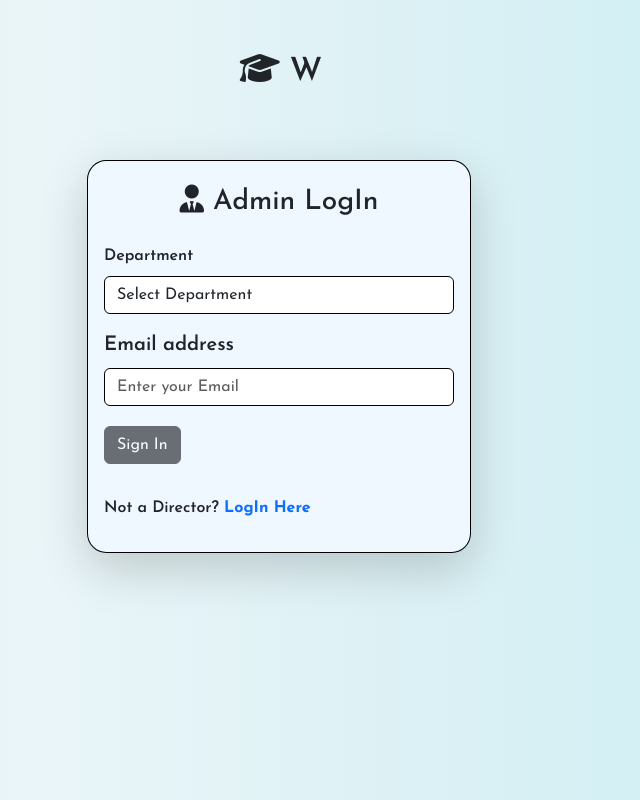
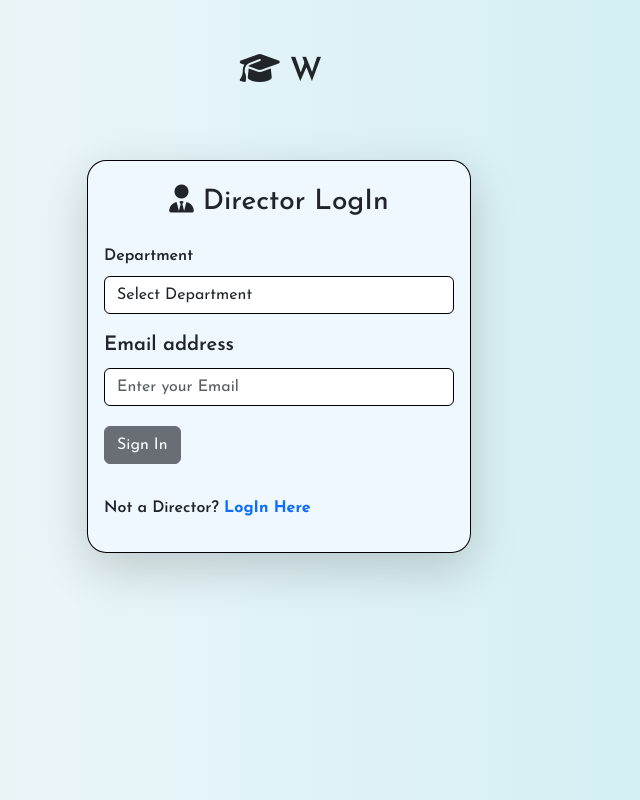
Before and after one commit to Nayon-s/Course-Management-System, a React (Create React App) app: page /admin/login in a window 1280 px wide. Shown: the whole page, without its empty margins (361-1001 px from the left). Built offline with nearby package versions, Linux system fonts and the light colour scheme.

Commit message:
admin login

```diff
--- a/src/component/Admin/AdminLogin.js
+++ b/src/component/Admin/AdminLogin.js
@@ -138,7 +138,7 @@ setOtp(e.target.value);
       {!showOTP&& (
         <>
        <div class="card inputs mt-3 shadow-lg animate__animated animate__fadeInDown" style={{"width": "24rem", backgroundColor:"aliceblue"}}>
-       <h3 className="card-title text-center mt-4 mb-2"> <i class="fa-solid fa-user-tie"></i> Admin LogIn</h3>
+       <h3 className="card-title text-center mt-4 mb-2"> <i class="fa-solid fa-user-tie"></i> Director LogIn</h3>
 
   <div class="card-body">
   <div class="mb-3">
```
